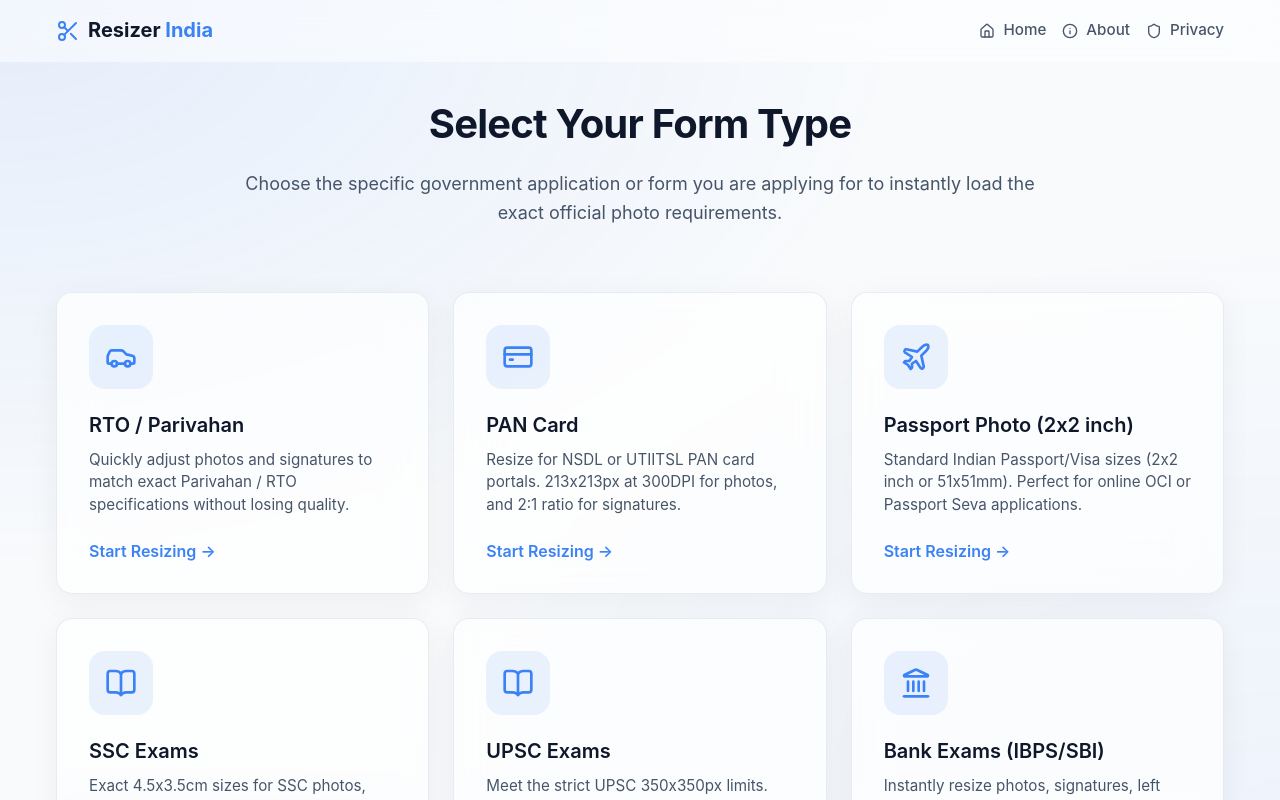
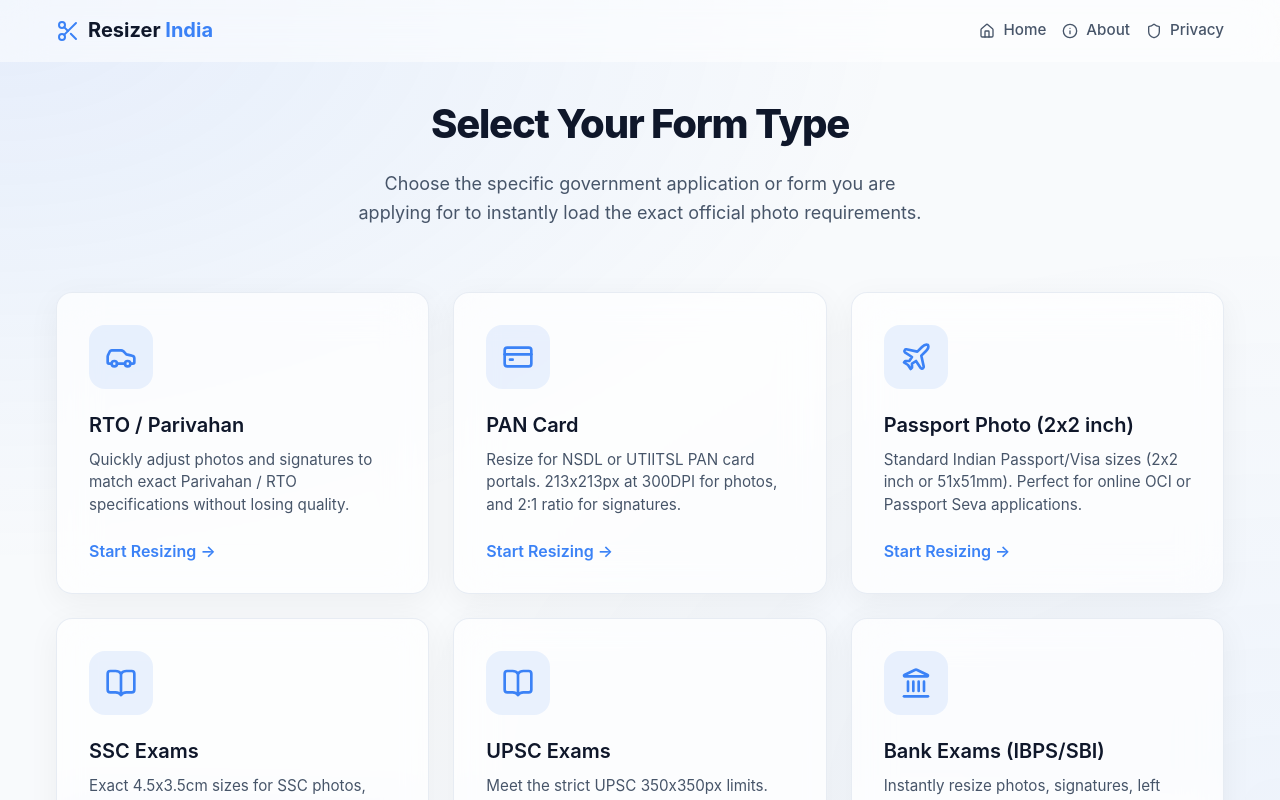
Before and after one commit to TechyNisarg/resizer-india, a React (Vite) app: page / in a window 1280 px wide. Shown: the top 800 px of the page. Built offline with nearby package versions, Linux system fonts and the light colour scheme; a web font is replaced by a local one.

Commit message:
style: Balance text wrapping on landing page

```diff
--- a/src/index.css
+++ b/src/index.css
@@ -332,14 +332,18 @@
   font-size: 2.5rem;
   color: var(--text-primary);
   margin-bottom: 1rem;
-  font-weight: 700;
-  letter-spacing: -0.02em;
+  font-weight: 800;
+  letter-spacing: -0.03em;
+  text-wrap: balance;
 }
 
 .landing-subtitle {
   font-size: 1.125rem;
   color: var(--text-secondary);
   line-height: 1.6;
+  text-wrap: balance;
+  max-width: 600px;
+  margin: 0 auto;
 }
 
 .category-grid {
```
